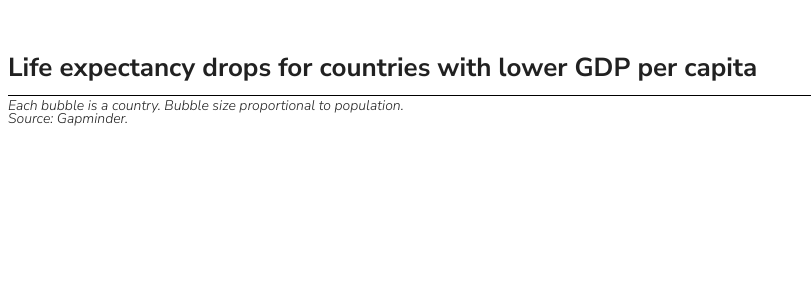
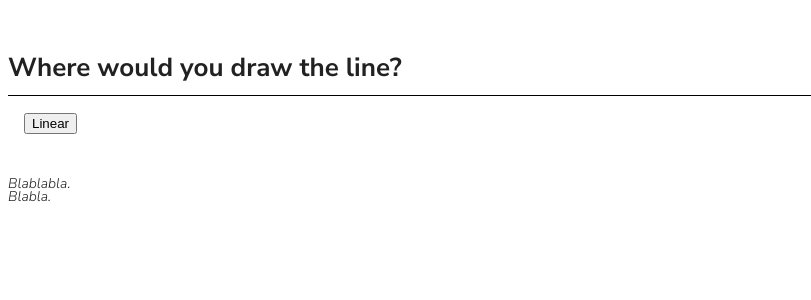
Before and after one commit to msaintlu/linear-regression, a React (Vite) app: page / in a window 1280 px wide. Shown: the top 300 px of the page, without its empty margins (0-811 px from the left). Built offline with nearby package versions, Linux system fonts and the light colour scheme.

Commit message:
Structure

```diff
--- a/src/App.jsx
+++ b/src/App.jsx
@@ -1,6 +1,14 @@
+import { linear, curve, badRepartition, outlier } from './data';
+import { useState } from 'react';
+import { ResponsiveScatterplot } from './vizcomponents/Scatterplot';
+
+const MARGIN = { top: 15, right: 50, bottom: 70, left: 92 };
 const width = 1000;
 
 function App() {
+
+  const [data, setData] = useState(linear);
+
   return (
     <>
       <div>
@@ -12,7 +20,7 @@ function App() {
             marginBottom: 20,
           }}
         >
-          Life expectancy drops for countries with lower GDP per capita
+          Where would you draw the line?
         </p>
         <div
           style={{
@@ -23,12 +31,22 @@ function App() {
           }}
         />
       </div>
+
+      <div style={{ padding: 16 }}>
+
+        <button onClick={() => setData(linear)}>
+          Linear
+        </button>
+
+        <ResponsiveScatterplot data={data} MARGIN={MARGIN} />
+      </div>
+
       <div>
         <p style={{ fontSize: 14, fontStyle: "italic", marginTop: 0 }}>
-          Each bubble is a country. Bubble size proportional to population.
+          Blablabla.
         </p>
         <p style={{ fontSize: 14, fontStyle: "italic", marginTop: -20 }} >
-          Source: Gapminder.
+          Blabla.
         </p>
       </div>
     </>
--- /dev/null
+++ b/src/data.jsx
@@ -0,0 +1,32 @@
+// 4 small datasets — each shows a different relationship
+// between x and y. Switching between them is what students
+// will animate.
+
+export const linear = [
+  { x: 2, y: 4 }, { x: 3, y: 5 }, { x: 1, y: 2 },
+  { x: 5, y: 5 }, { x: 7, y: 8 }, { x: 9, y: 9 },
+  { x: 6, y: 8 }, { x: 5, y: 4 }, { x: 7, y: 5 },
+  { x: 8, y: 9 }, { x: 6, y: 9 }, { x: 3, y: 6 },
+  { x: 2, y: 1 },
+];
+
+export const curve = [
+  { x: 1, y: 0.9 }, { x: 1.5, y: 2.1 }, { x: 2.5, y: 3 },
+  { x: 3.5, y: 3.5 }, { x: 5, y: 4.2 }, { x: 6, y: 4.5 },
+  { x: 7, y: 4.8 }, { x: 8, y: 5 }, { x: 9, y: 5.1 },
+  { x: 10, y: 5.1 },
+];
+
+export const badRepartition = [
+  { x: 2.8, y: 4.2 }, { x: 3.1, y: 5.0 }, { x: 3.3, y: 2.7 },
+  { x: 3.0, y: 5.5 }, { x: 3.2, y: 3.9 }, { x: 2.7, y: 4.8 },
+  { x: 3.0, y: 4.1 }, { x: 2.9, y: 5.2 }, { x: 3.1, y: 4.5 },
+  { x: 8.3, y: 6.7 }, // outlier
+];
+
+export const outlier = [
+  { x: 0, y: 0 }, { x: 1, y: 0.5 }, { x: 2, y: 1 },
+  { x: 3, y: 1.5 }, { x: 4, y: 2 }, { x: 5, y: 2.5 },
+  { x: 6, y: 3 }, { x: 7, y: 3.5 }, { x: 8, y: 4 },
+  { x: 9, y: 9 }, // outlier
+];
--- /dev/null
+++ b/src/vizcomponents/Scatterplot.jsx
@@ -0,0 +1,32 @@
+import * as d3 from "d3";
+import { useRef, useState, useMemo } from "react";
+import { useDimensions } from "./useDimensions";
+
+
+export const ResponsiveScatterplot = (props) => {
+  const chartRef = useRef(null);
+  const chartSize = useDimensions(chartRef);
+  return (
+    <div ref={chartRef} style={{ width: '100%', height: '100%' }}>
+      <Scatterplot
+        height={chartSize.height}
+        width={chartSize.width}
+        {...props} // pass all the props
+      />
+    </div>
+  );
+};
+
+const Scatterplot = ({ width, height, data, MARGIN }) => {
+  const boundsWidth = width - MARGIN.left - MARGIN.right;
+  const boundsHeight = height - MARGIN.top - MARGIN.bottom;
+
+  return (
+    <div style={{ position: "relative" }}>
+      <svg width={width} height={height}>
+        <g transform={`translate( ${MARGIN.left}, ${MARGIN.top} )`}>
+        </g>
+      </svg>
+    </div>
+  );
+};
--- /dev/null
+++ b/src/vizcomponents/useDimensions.jsx
@@ -0,0 +1,28 @@
+import { useEffect, useLayoutEffect, useState } from "react";
+
+export const useDimensions = (targetRef) => {
+
+  const getDimensions = () => {
+    return {
+      width: targetRef.current ? targetRef.current.offsetWidth : 0,
+      height: targetRef.current ? targetRef.current.offsetHeight : 0
+    };
+  };
+
+  const [dimensions, setDimensions] = useState(getDimensions);
+
+  const handleResize = () => {
+    setDimensions(getDimensions());
+  };
+
+  useEffect(() => {
+    window.addEventListener("resize", handleResize);
+    return () => window.removeEventListener("resize", handleResize);
+  }, []);
+
+  useLayoutEffect(() => {
+    handleResize();
+  }, []);
+
+  return dimensions;
+};
```
